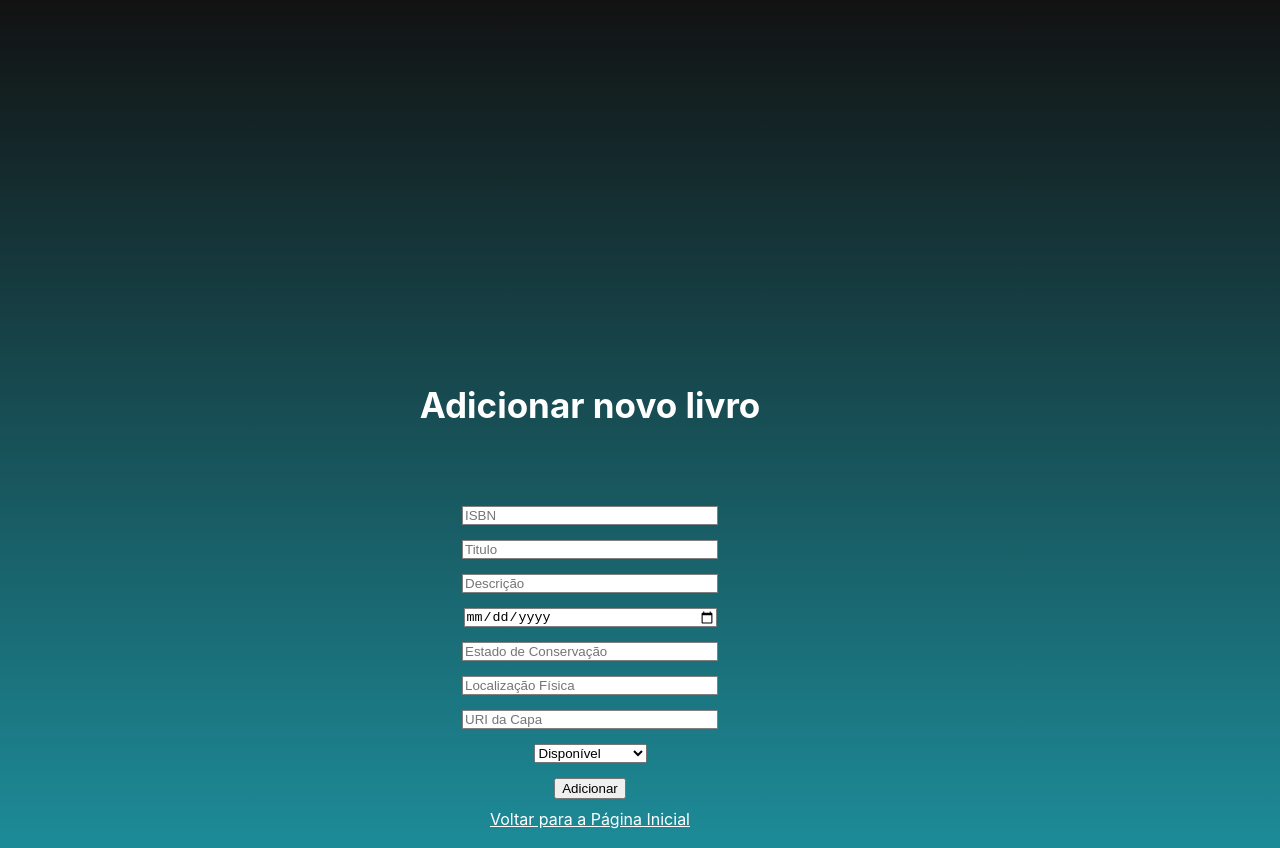
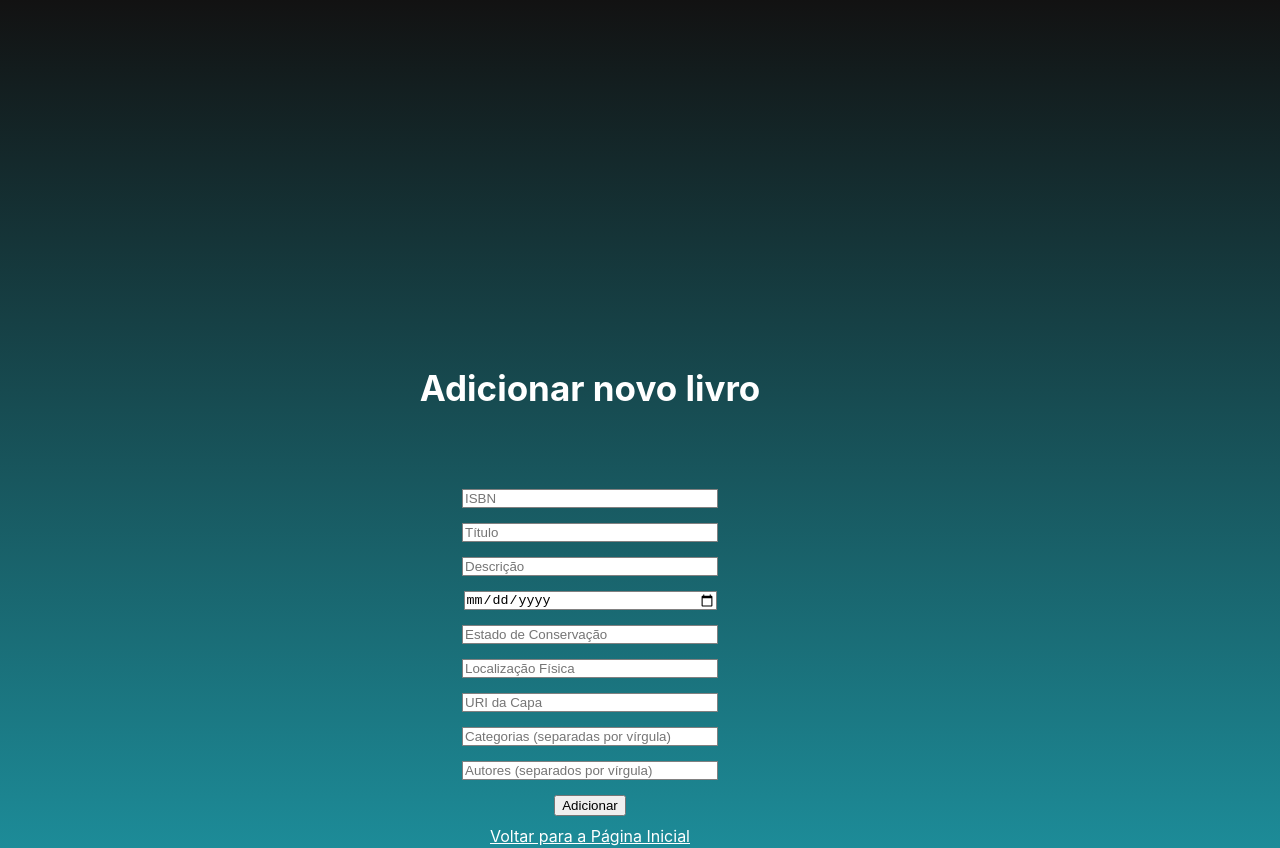
Before and after one commit to wallacelw/SGBD-Laboratorio, a React (Create React App) app in the folder front/: page /Book/Add in a window 1280 px wide. Shown: the top 848 px of the page. Built offline with nearby package versions, Linux system fonts and the light colour scheme.

Commit message:
Update AddBook.jsx

```diff
--- a/front/src/pages/AddBook.jsx
+++ b/front/src/pages/AddBook.jsx
@@ -1,62 +1,69 @@
 import React, { useState } from "react";
 import { Link, useNavigate } from "react-router-dom";
 import axios from "axios";
+import { toast } from "react-toastify";
 import { headers } from "../utils/utils";
-import { toast } from "react-toastify";
 
 const AddBook = () => {
   const [book, setBook] = useState({
-    isbn: null,
+    isbn: "",
     titulo: "",
     descricao: "",
-    autores: [],
-    categorias: [],
-    data_de_aquisicao: null,
+    data_de_aquisicao: "",
     estado_de_conservacao: "",
     localizacao_fisica: "",
+    uri_da_capa_do_livro: "",
+    categorias: "",
+    autores: "",
     status_do_livro: "disponivel",
-    uri_da_capa_do_livro: null,
   });
 
+  const [error, setError] = useState(false);
   const navigate = useNavigate();
-
-  const [error, setError] = useState(false);
 
   const handleChange = (e) => {
     setBook((prev) => ({ ...prev, [e.target.name]: e.target.value }));
   };
 
-  const handleClick = async (e) => {
+  const handleSubmit = async (e) => {
     e.preventDefault();
+    setError(false); // Resetando o estado de erro antes da tentativa
     try {
-      await axios
-        .post("http://localhost:3333/livro", book, { headers: headers })
-        .then((res) => toast(res.data.message));
+      const dataToSend = {
+        ...book,
+        categorias: book.categorias.split(",").map((item) => item.trim()),
+        autores: book.autores.split(",").map((item) => item.trim()),
+      };
+
+      await axios.post("http://localhost:3333/livro", dataToSend, {
+        headers: headers,
+      });
+      toast("Livro adicionado com sucesso!");
       navigate("/Books");
     } catch (error) {
-      console.log(error);
-      toast(error);
-      setError(true);
+      toast.error("Erro ao adicionar livro: " + error.message);
+      setError(true); // Definindo o estado de erro em caso de falha
     }
   };
 
   return (
     <div className="form">
-      <h1 className="title"> Adicionar novo livro </h1>
-
+      <h1 className="title">Adicionar novo livro</h1>
       <input
         className="box_input"
         type="number"
         placeholder="ISBN"
         onChange={handleChange}
         name="isbn"
+        value={book.isbn}
       />
       <input
         className="box_input"
         type="text"
-        placeholder="Titulo"
+        placeholder="Título"
         onChange={handleChange}
         name="titulo"
+        value={book.titulo}
       />
       <input
         className="box_input"
@@ -64,6 +71,7 @@ const AddBook = () => {
         placeholder="Descrição"
         onChange={handleChange}
         name="descricao"
+        value={book.descricao}
       />
       <input
         className="box_input"
@@ -71,6 +79,7 @@ const AddBook = () => {
         placeholder="Data de Aquisição"
         onChange={handleChange}
         name="data_de_aquisicao"
+        value={book.data_de_aquisicao}
       />
       <input
         className="box_input"
@@ -78,6 +87,7 @@ const AddBook = () => {
         placeholder="Estado de Conservação"
         onChange={handleChange}
         name="estado_de_conservacao"
+        value={book.estado_de_conservacao}
       />
       <input
         className="box_input"
@@ -85,6 +95,7 @@ const AddBook = () => {
         placeholder="Localização Física"
         onChange={handleChange}
         name="localizacao_fisica"
+        value={book.localizacao_fisica}
       />
       <input
         className="box_input"
@@ -92,21 +103,28 @@ const AddBook = () => {
         placeholder="URI da Capa"
         onChange={handleChange}
         name="uri_da_capa_do_livro"
+        value={book.uri_da_capa_do_livro}
       />
-      <select
+      <input
         className="box_input"
-        name="status_do_livro"
-        value={book.status_do_livro}
+        type="text"
+        placeholder="Categorias (separadas por vírgula)"
         onChange={handleChange}
-      >
-        <option value="disponivel">Disponível</option>
-        <option value="nao_disponivel">Não Disponível</option>
-      </select>
-      <button onClick={handleClick}> Adicionar </button>
-      {error && "Algo deu errado!"}
+        name="categorias"
+        value={book.categorias}
+      />
+      <input
+        className="box_input"
+        type="text"
+        placeholder="Autores (separados por vírgula)"
+        onChange={handleChange}
+        name="autores"
+        value={book.autores}
+      />
+      <button onClick={handleSubmit}>Adicionar</button>
+      {error && <p className="error_message">Algo deu errado!</p>}
       <Link className="hyperlink" to="/Books">
-        {" "}
-        Voltar para a Página Inicial{" "}
+        Voltar para a Página Inicial
       </Link>
     </div>
   );
```
